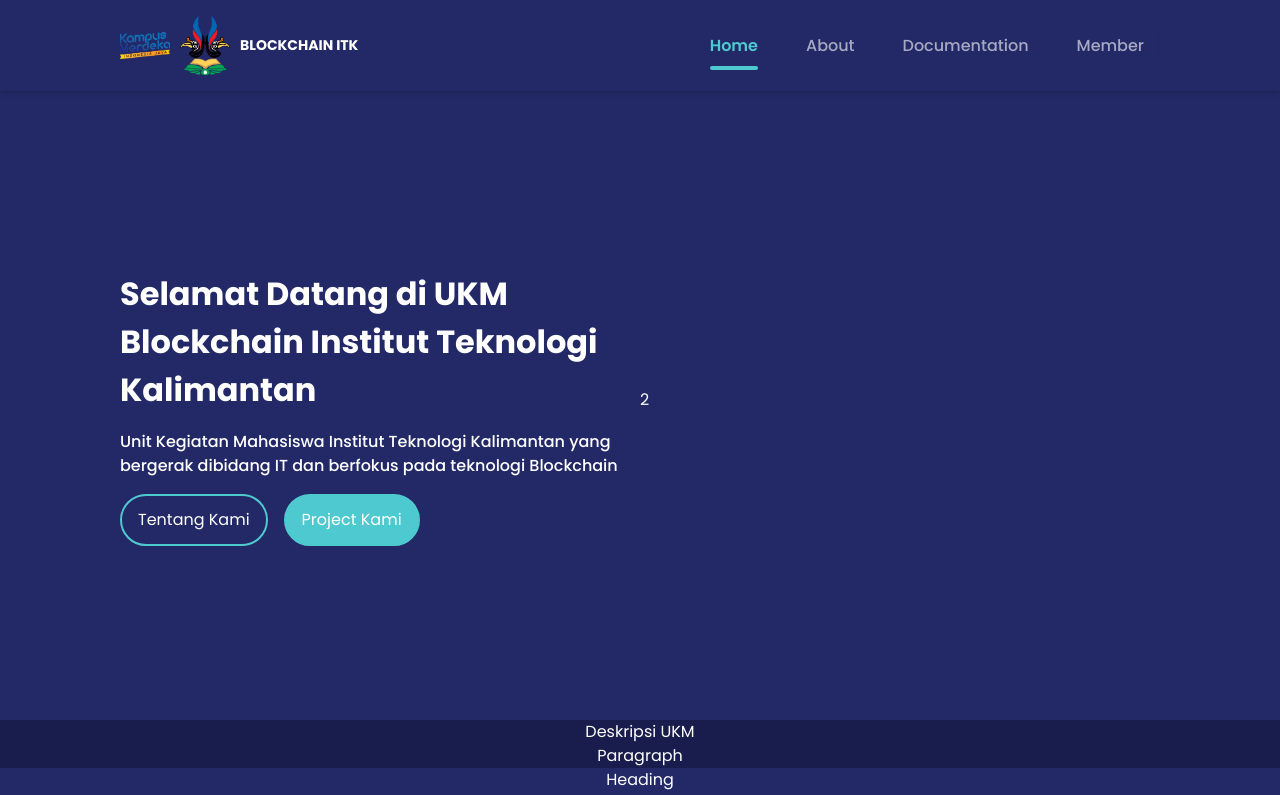
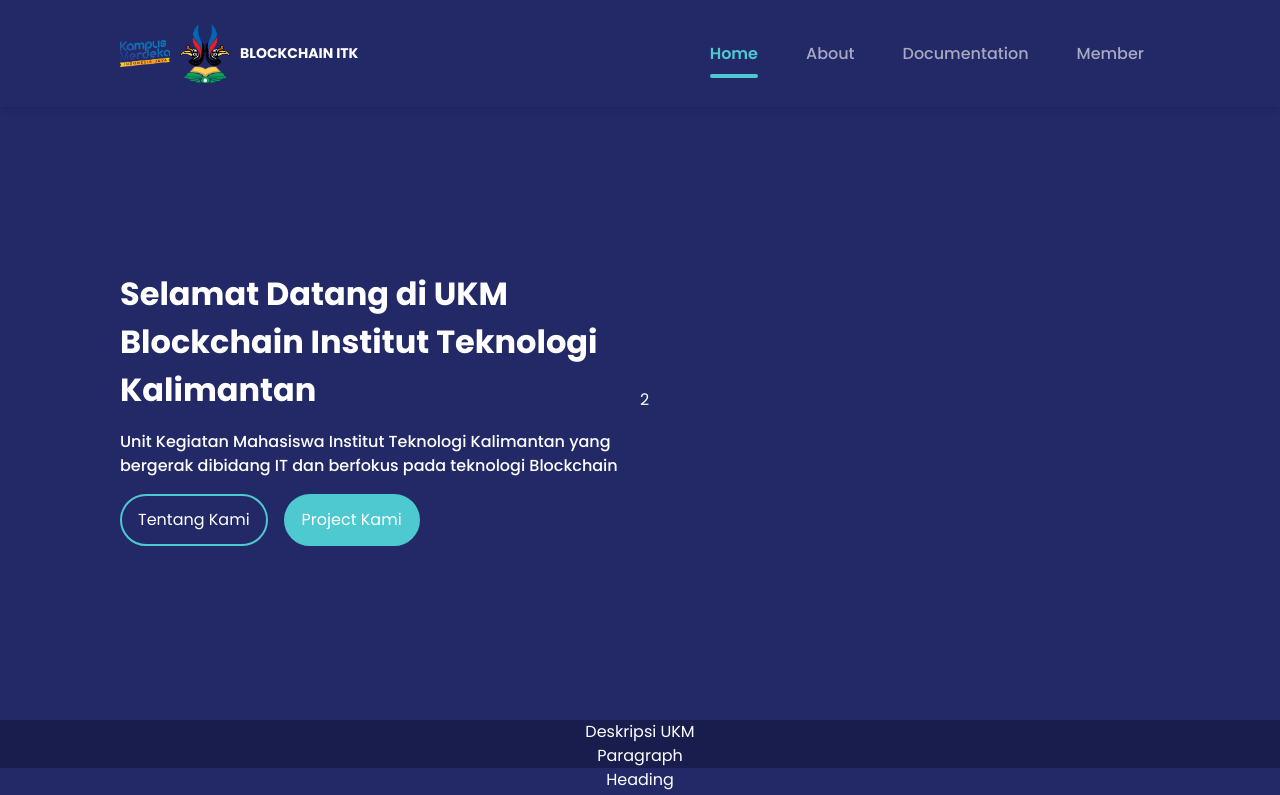
Before and after one commit to Ouroboros-Technology-ITK/ouroboros-tech-website, a Next.js app: page / in a window 1280 px wide. Shown: the top 795 px of the page. Built offline with nearby package versions, Linux system fonts and the light colour scheme.

Commit message:
fix: header fix

```diff
--- a/src/components/header.jsx
+++ b/src/components/header.jsx
@@ -85,7 +85,7 @@ export default function Header() {
   return (
     <header
       className="itemVariantss-center fixed top-0 left-0 right-0 z-50 flex items-center justify-between
-    bg-primary-main px-10 py-4 font-poppins text-white shadow-md md:px-20 xl:px-[120px]"
+    bg-primary-main px-10 py-6 font-poppins text-white shadow-md md:px-20 xl:px-[120px]"
     >
       <div className="itemVariantss-center flex items-center gap-[10px]">
         <Image
```
